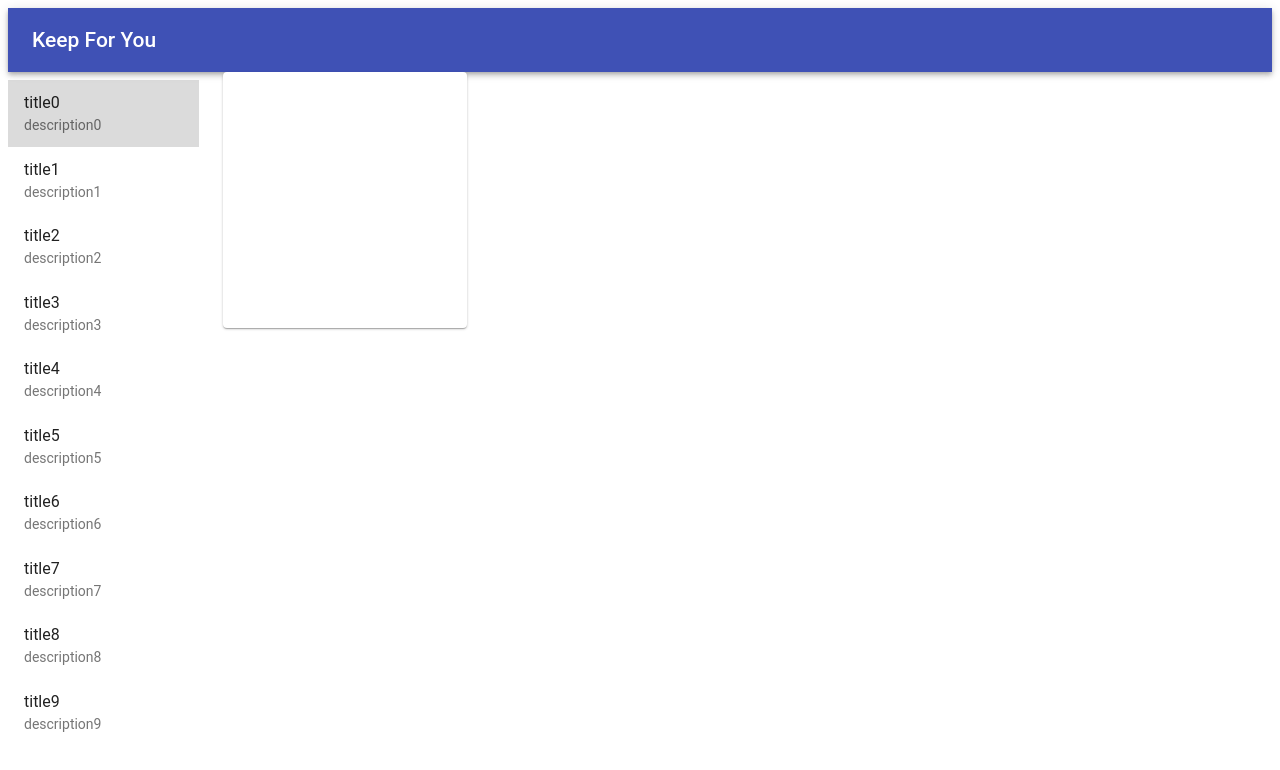
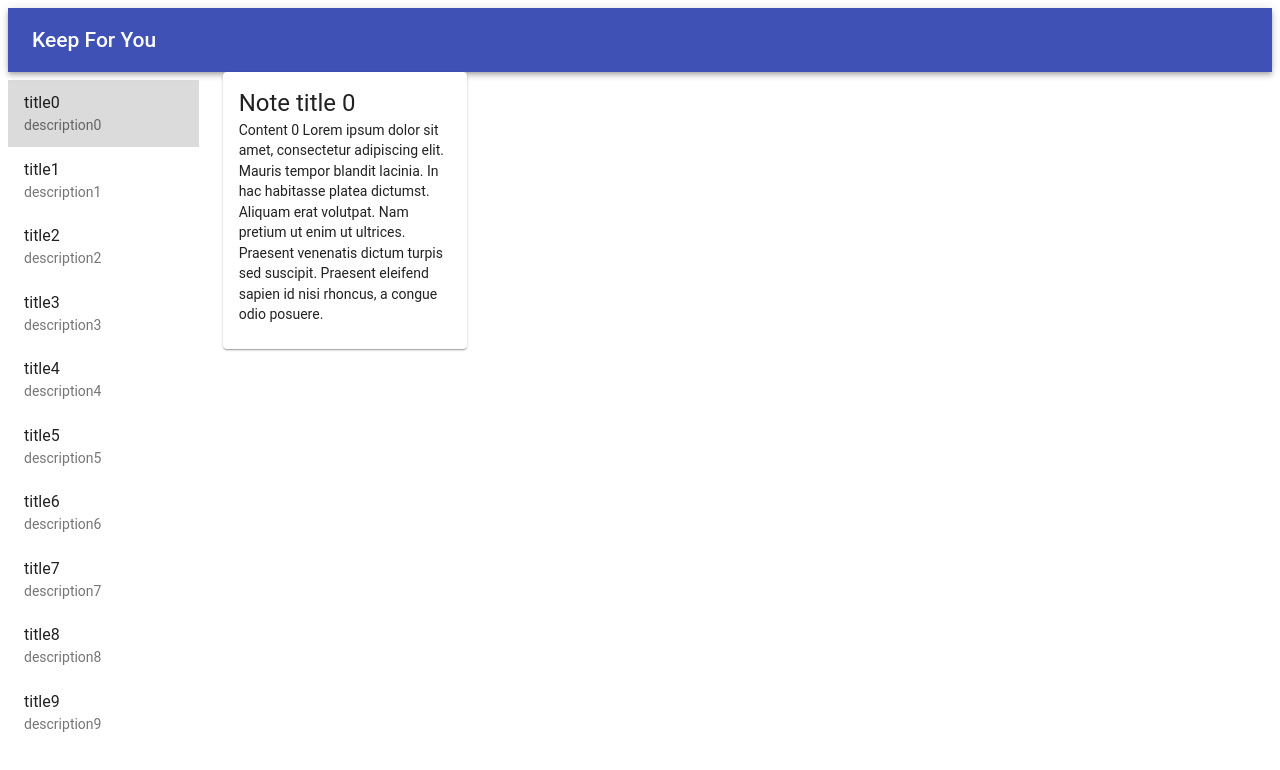
Before and after one commit to TeamUUUU/keep4u-frontend, a React (Create React App) app: page / in a window 1280 px wide. Shown: the top 770 px of the page. Built offline with nearby package versions, Linux system fonts and the light colour scheme.

Commit message:
Note update fix

```diff
--- a/src/App.js
+++ b/src/App.js
@@ -28,16 +28,16 @@ class App extends Component {
 	}
 
 	handleToUpdate = (idx) => {
-		this.setState({ selectedIndex: idx });
-		const noteList = getNotesByBoardID(this.state.boardList[this.state.selectedIndex].id);
+		this.setState({ selectedIndex: idx }); // setState is asynchronous
+		const noteList = getNotesByBoardID(idx);
 		this.setState({ noteList: noteList });
 	}
 
 	componentDidMount() {
 		// temporary methods until server is down
 		const boardList = getBoardsTemp();
-		// const noteList = getNotesByBoardID(boardList[this.state.selectedIndex].id);
-		this.setState({ ...this.state, boardList, /*noteList*/ });
+		const noteList = getNotesByBoardID(this.state.selectedIndex);
+		this.setState({ ...this.state, boardList, noteList });
 	}
 
 	render() {
--- a/src/BoardList.js
+++ b/src/BoardList.js
@@ -13,14 +13,15 @@ class BoardList extends Component {
 
 
 	onClickCallback(event, idx) {
-		this.setState({selectedIndex: idx});
+		this.setState({ selectedIndex: idx });
 		this.props.handleToUpdate(idx);
 	}
 
 	render() {
-		const { boards, handleToUpdate } = this.props;
+		const boards = this.props.boards;
 		const toList = (board, idx) => (
 			<ListItem
+				key={idx}
 				button
 				selected={this.state.selectedIndex === idx}
 				onClick={event => this.onClickCallback(event, idx)}
--- a/src/NavBar.js
+++ b/src/NavBar.js
@@ -4,7 +4,7 @@ import Toolbar from '@material-ui/core/Toolbar';
 import Typography from '@material-ui/core/Typography';
 
 const NavBar = () => {
-    return(
+	return (
 		<div>
 			<AppBar position="static">
 				<Toolbar>
--- a/src/NoteList.js
+++ b/src/NoteList.js
@@ -16,8 +16,12 @@ class NoteList extends Component {
 	render() {
 		const { notes } = this.props;
 		const toList = (note, idx) => (
-			<Grid item xs={3}>
-				<Card style={{minHeight: '20vw'}}>
+			<Grid
+				key={idx}
+				item xs={3}>
+				<Card style={{
+					minHeight: '20vw',
+				}}>
 					<CardContent>
 						<Typography variant="h5" component="h2" >
 							{note.title}
--- a/src/TempResponses.js
+++ b/src/TempResponses.js
@@ -22,7 +22,7 @@ export function getNotesByBoardID(boardID) {
 			board_id: boardID.toString(),
 			title: "Note title " + i,
 			content: "Content " + i + randomContent,
-			created_at: +new Date(),
+			created_at: + new Date(),
 			attachments: [
 				{
 					kind: "file",
```
Lines whose indentation alone changed are shown as unchanged.
